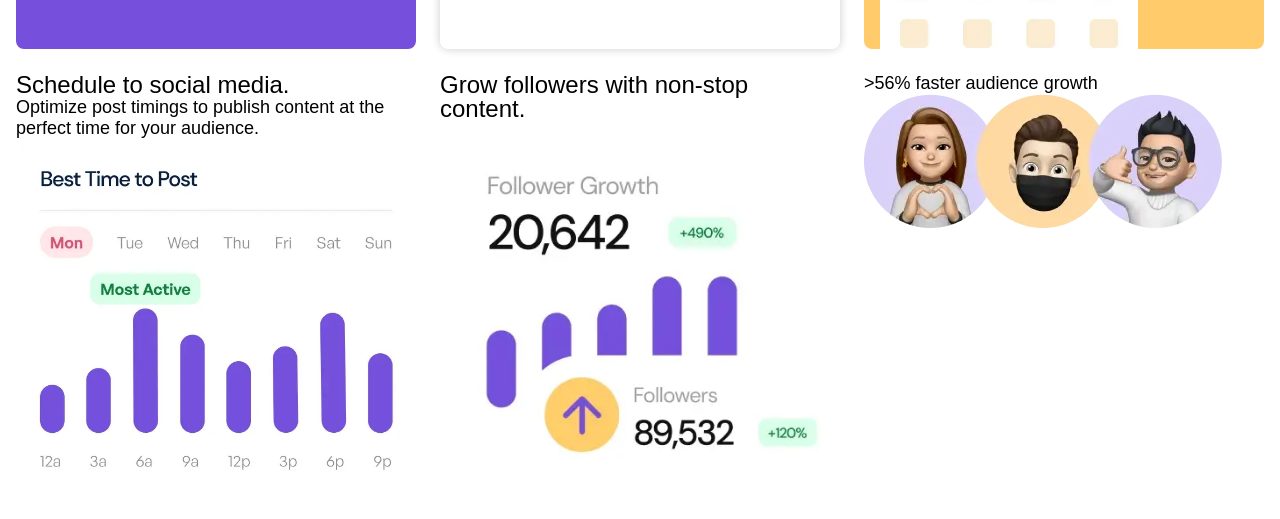
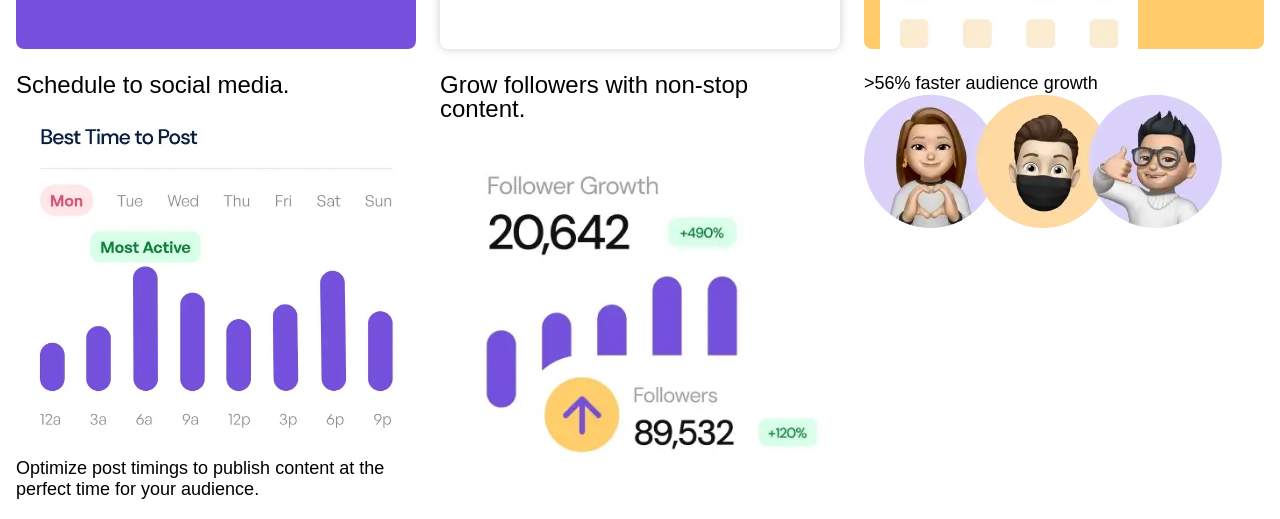
Before and after one commit to Niisari/bento-grid-main, a plain HTML site: page index.html in a window 1280 px wide. Shown: the part 241-760 px from the top of the page. Drawn offline with Linux system fonts and the light colour scheme.

Commit message:
added padding span to the text to align it better according to the design

```diff
--- a/index.html
+++ b/index.html
@@ -52,13 +52,15 @@
 
     <div class="bento__grid--cardFour">
       <h2 class="cardFour__title">Schedule to social media.</h2>
-      <p class="cardFour__text">Optimize post timings to publish content at the perfect time for your audience.</p>
 
       <div class="schedulePosts__image--cardFour">
         <img
         src="./assets/images/illustration-schedule-posts.webp"
         alt="">
       </div>
+      <p class="cardFour__text">Optimize post timings to publish
+        <span class="padding-right--left">content at the perfect time for</span>
+         your audience.</p>
     </div>
 
     <div class="bento__grid--cardFive">
```
